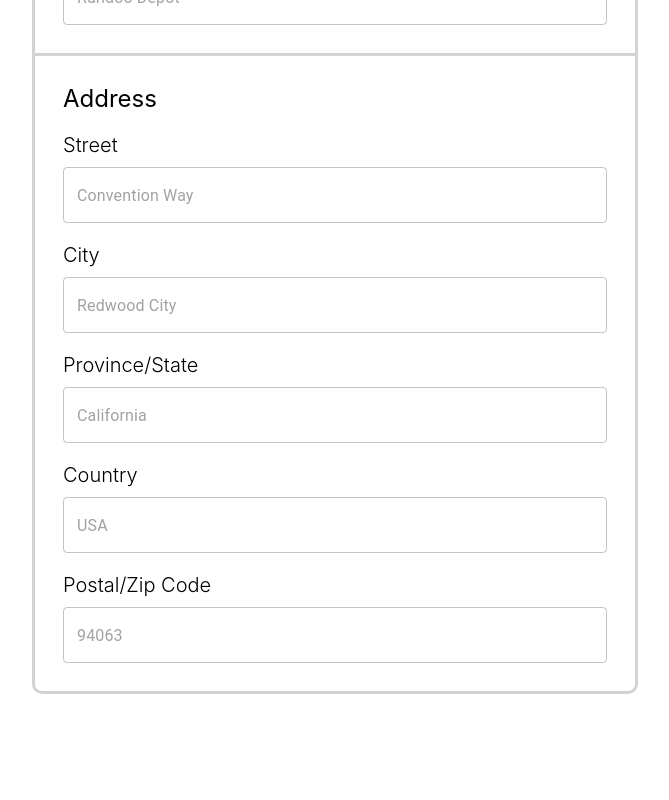
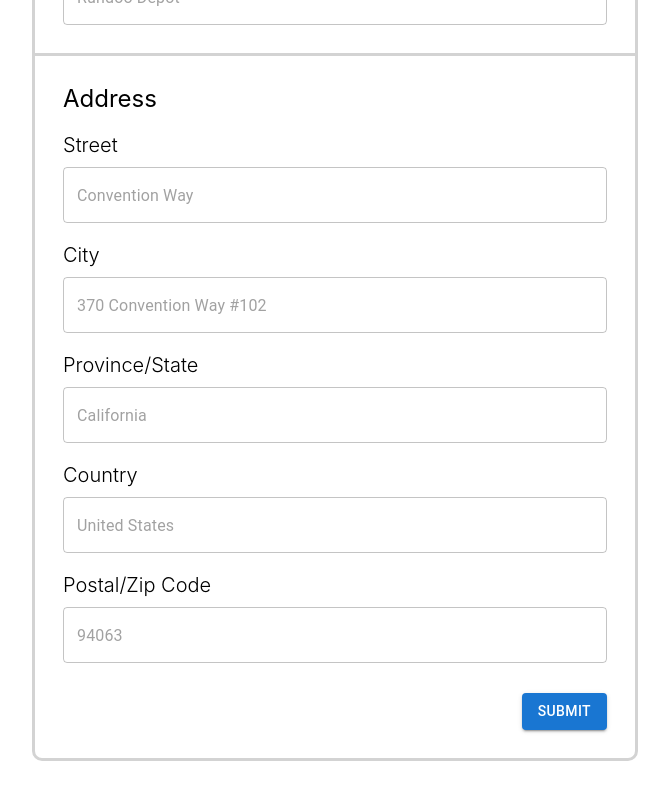
Before and after one commit to BenBoonsiri/Create-Supplier-Endpoint, a React (Create React App) app in the folder frontend/: page / in a window 1280 px wide. Shown: the part 372-1172 px from the top of the page, without its empty margins (305-974 px from the left). Before the commit the page ends 1116 px from the top, so only its background shows below. Built offline with nearby package versions, Linux system fonts and the light colour scheme.

Commit message:
Add submit button

```diff
--- a/frontend/src/CreateSupplierForm.css
+++ b/frontend/src/CreateSupplierForm.css
@@ -39,3 +39,8 @@
     font-size: 24px;
     font-weight: 400;
 }
+
+.buttonWrapper {
+    padding-top: 10px;
+    align-self:flex-end;
+}
--- a/frontend/src/CreateSupplierForm.tsx
+++ b/frontend/src/CreateSupplierForm.tsx
@@ -1,13 +1,21 @@
 import React from 'react';
 import logo from './logo.svg';
-import { FormControl, InputLabel, TextField, FormHelperText } from '@mui/material';
+import { Button, TextField} from '@mui/material';
 
 import './CreateSupplierForm.css';
 
+
+const handleFormSubmit = (e: any) => {
+  console.log("'here");
+  debugger;
+
+}
+
 function CreateSupplierForm() {
+
   return (
     <div className="createSupplierForm">
-      <form>
+      <form onSubmit={handleFormSubmit}>
         <div className="borderSection">
           <div className="formTitle">Create Supplier</div>
         </div>
@@ -40,7 +48,7 @@ function CreateSupplierForm() {
               <div className="formLabel">City</div>
                 <TextField
                   id="supplierCity"
-                  placeholder="Redwood City"
+                  placeholder="370 Convention Way #102"
                   sx={{ width: '100%' }}
                 />
             </div>
@@ -56,7 +64,7 @@ function CreateSupplierForm() {
               <div className="formLabel">Country</div>
                 <TextField
                   id="supplierCountry"
-                  placeholder="USA"
+                  placeholder="United States"
                   sx={{ width: '100%' }}
                 />
             </div>
@@ -67,6 +75,10 @@ function CreateSupplierForm() {
                   placeholder="94063"
                   sx={{ width: '100%' }}
                 />
+            </div>
+
+            <div className="buttonWrapper">
+                <Button className="button" type="submit" variant="contained">Submit</Button>
             </div>
           </div>
         </div>
```
